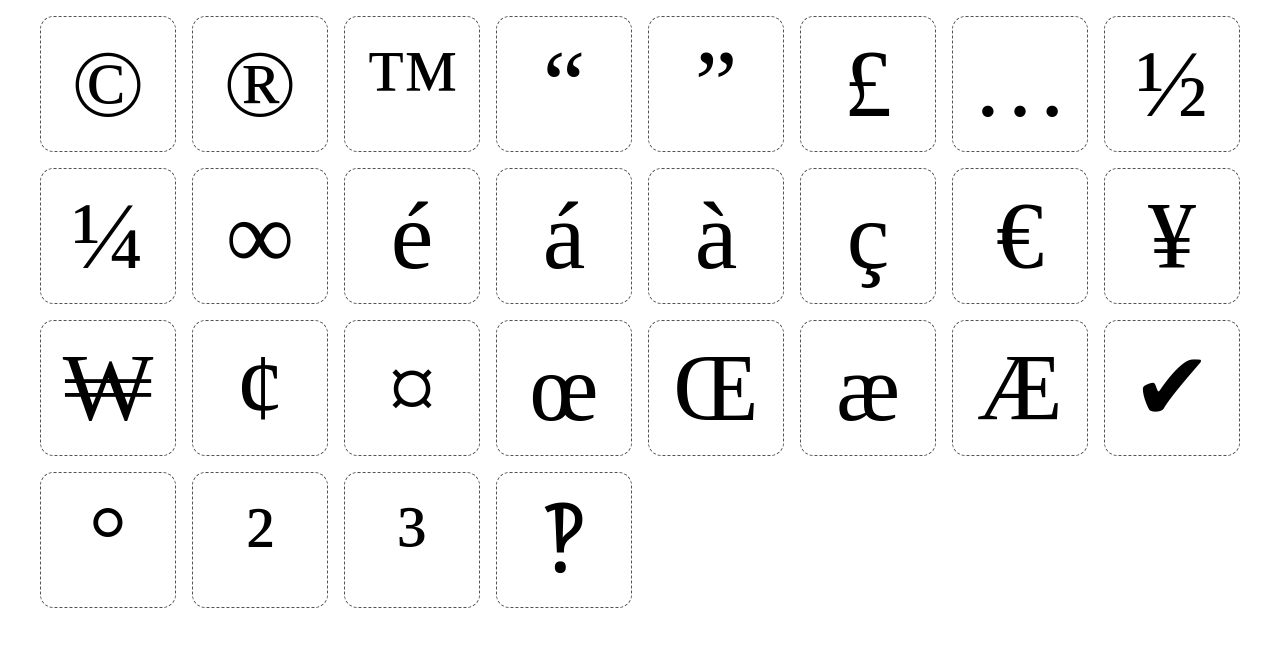
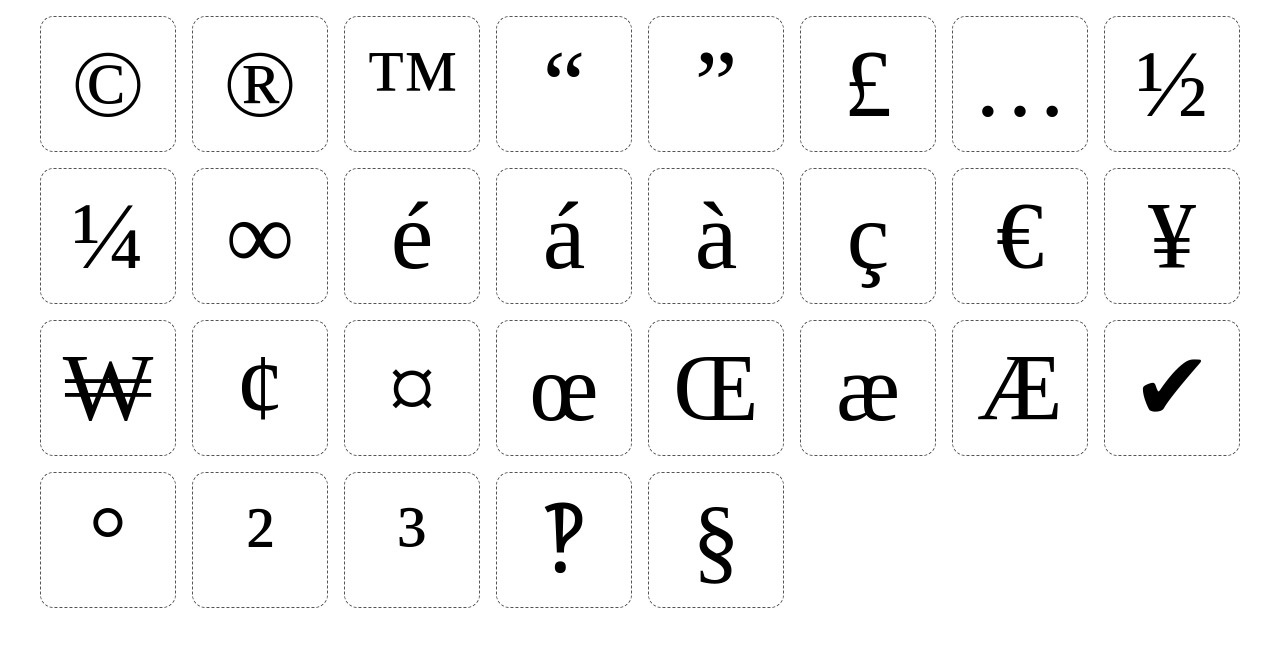
Before and after one commit to samwho/symbol.wtf, a plain HTML site: page index.html in a window 1280 px wide. Drawn offline with Linux system fonts and the light colour scheme.

Commit message:
added § symbol

```diff
--- a/index.html
+++ b/index.html
@@ -98,7 +98,7 @@
   <script>
     const symbols = [
       "©", "®", "™", "“", "”", "£", "…", "½", "¼", "∞", "é", "á", "à", "ç", "€",
-      "¥", "₩", "¢", "¤", "œ", "Œ", "æ", "Æ", "✔", "°", "²", "³", "‽"
+      "¥", "₩", "¢", "¤", "œ", "Œ", "æ", "Æ", "✔", "°", "²", "³", "‽", "§"
     ];
 
     document.addEventListener("DOMContentLoaded", () => {
```
